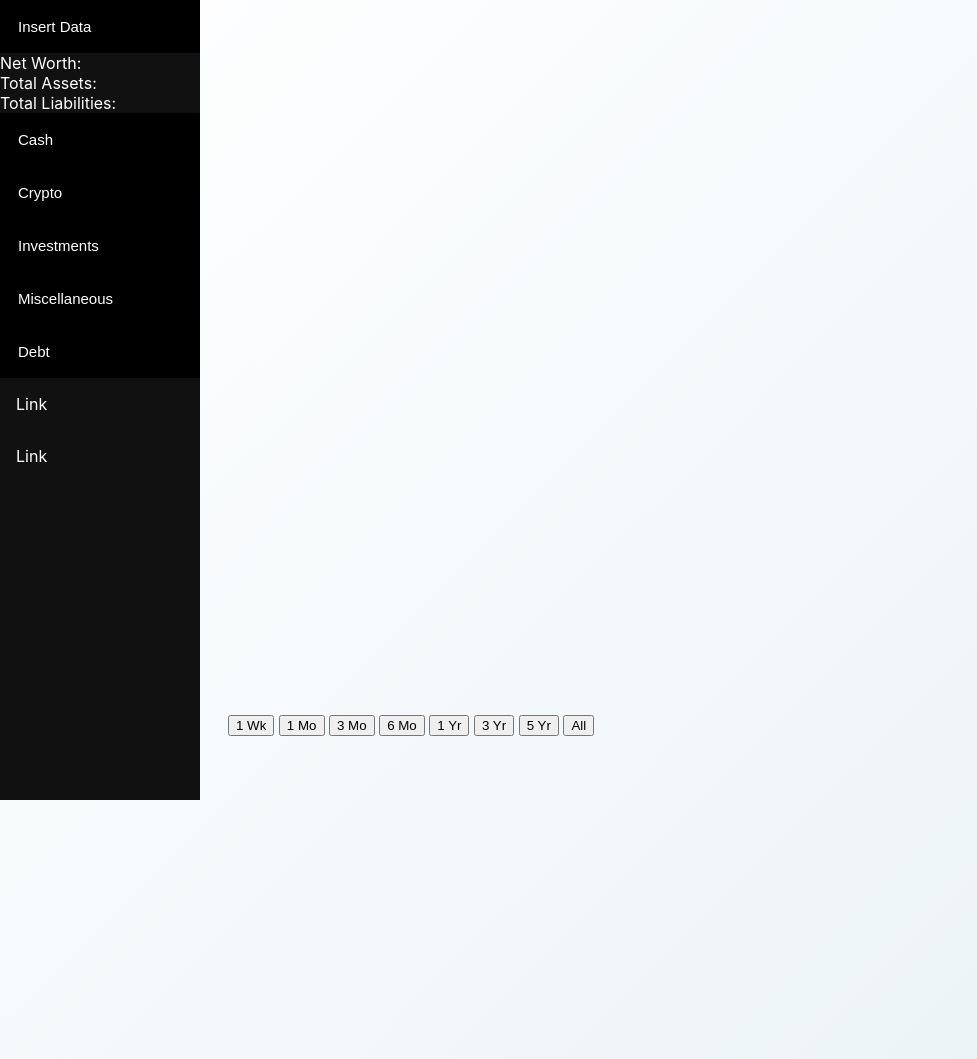
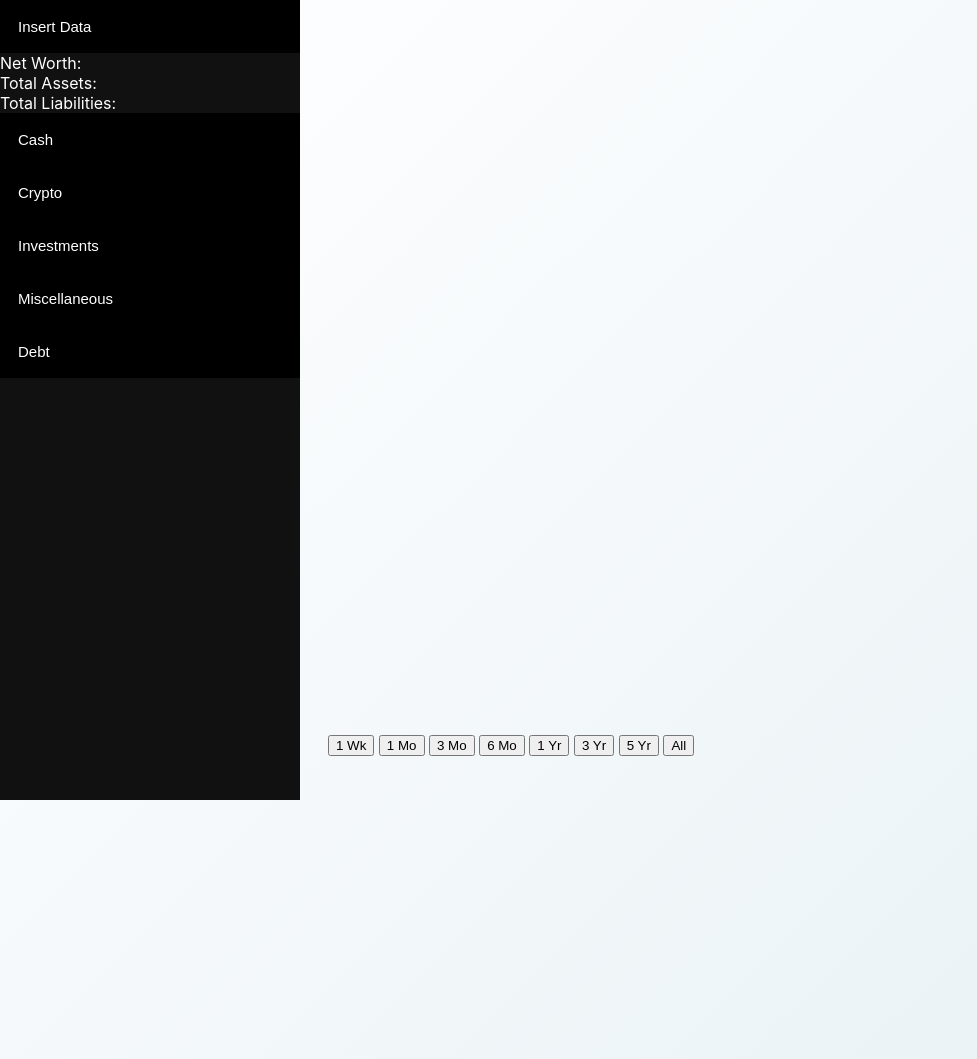
Before and after one commit to louieliu97/Net-Worth, a website: page public/index.html in a window 1280 px wide. Shown: the top 1059 px of the page, without its empty margins (0-977 px from the left). Drawn offline with nearby package versions, Linux system fonts and the light colour scheme; no server answers.

Commit message:
modified width, removed some print statements

```diff
--- a/public/app.js
+++ b/public/app.js
@@ -189,7 +189,6 @@ async function fetchNetWorth() {
 }
 
 async function fetchNetWorthDate(startDate, endDate) {
-    console.log("start: " + startDate + " end: " + endDate);
     fetch('http://localhost:8080/networth-date', {
         method: 'POST',
         headers: { 'Content-Type': 'application/json' },
@@ -258,7 +257,6 @@ const updateDateRange = function (svg, firstDate, data) {
 
 
 const updateChart = async data => {
-    console.log("updating chart: " + data.length);
     // remove all old properties
     networthBar.selectAll("g > *").remove();
 
@@ -518,7 +516,6 @@ async function fetchData() {
 }
 
 function addData(startDate, endDate) {
-  console.log("adding data");
     fetch('/insertAssetTimeTest', {
         method: 'POST',
         body: JSON.stringify({ startDate: startDate, endDate: endDate }),
--- a/public/index.html
+++ b/public/index.html
@@ -34,9 +34,6 @@
     <div class="collapsibleContent">
       <div id="debtCollapsibleDiv"></div>
     </div>
-
-    <a href="#">Link</a>
-    <a href="#">Link</a>
     <script>
       var coll = document.getElementsByClassName("collapsible");
       var i;
@@ -90,7 +87,7 @@
 
   <div class="content">
     <script src="https://d3js.org/d3.v5.min.js"></script>
-    <div id="asset-pie">
+    <div id="asset-pie" class="pieChart">
       <button id="revertPieButton" style="visibility:hidden">Revert Pie</button>
     </div>
     <div id="networth-bar">
--- a/public/style.css
+++ b/public/style.css
@@ -20,7 +20,7 @@ body {
 /* Style the side navigation */
 .sidenav {
   height: 100%;
-  width: 200px;
+  width: 300px;
   position: fixed;
   z-index: 1;
   top: 0;
@@ -34,7 +34,7 @@ body {
   color: white;
   cursor: pointer;
   padding: 18px;
-  width: 200px;
+  width: 300px;
   border: none;
   text-align: left;
   outline: none;
@@ -50,7 +50,7 @@ body {
   color: white;
   cursor: pointer;
   padding: 18px;
-  width: 200px;
+  width: 300px;
   border: none;
   text-align: left;
   outline: none;
@@ -82,15 +82,16 @@ body {
 }
 /* Style the content */
 .content {
-  margin-left: 200px;
-  padding-left: 20px;
+    margin-left: 300px;
+    padding-left: 20px;
+    width: 50%;
 }
 
 .modal {
   display: none; /* Hidden by default */
   position: fixed; /* Stay in place */
   z-index: 1; /* Sit on top */
-  left: 200px;
+  left: 300px;
   top: 0;
   width: 500; /* Full width */
   height: 500; /* Full height */
--- a/server.js
+++ b/server.js
@@ -90,7 +90,6 @@ app.post('/sidebarParagraph', async function (req, res) {
         const query = { asset_type: asset_type };
 
         var asset_accounts = await asset_accounts_db.find(query).toArray();
-        console.log('asset accounts: ' + asset_accounts);
         res.json(asset_accounts);
     }
     catch (err) { console.error(err); }
@@ -118,7 +117,6 @@ app.post('/assetTypeData', async function (req, res) {
 
     const asset_accounts_items_db = db.collection("asset_accounts_items");
     var account_items = await asset_accounts_items_db.find({ asset_type: asset_type}).toArray();
-    console.log(account_items);
     res.json(account_items);
   }
   catch (err) { console.error(err); }
```
